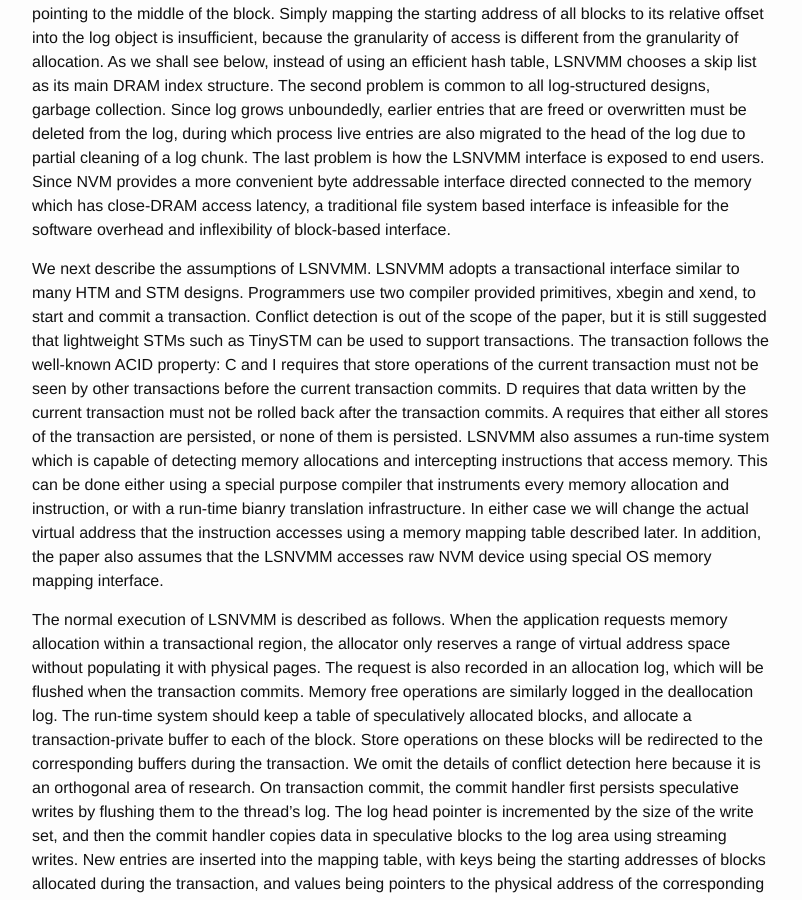
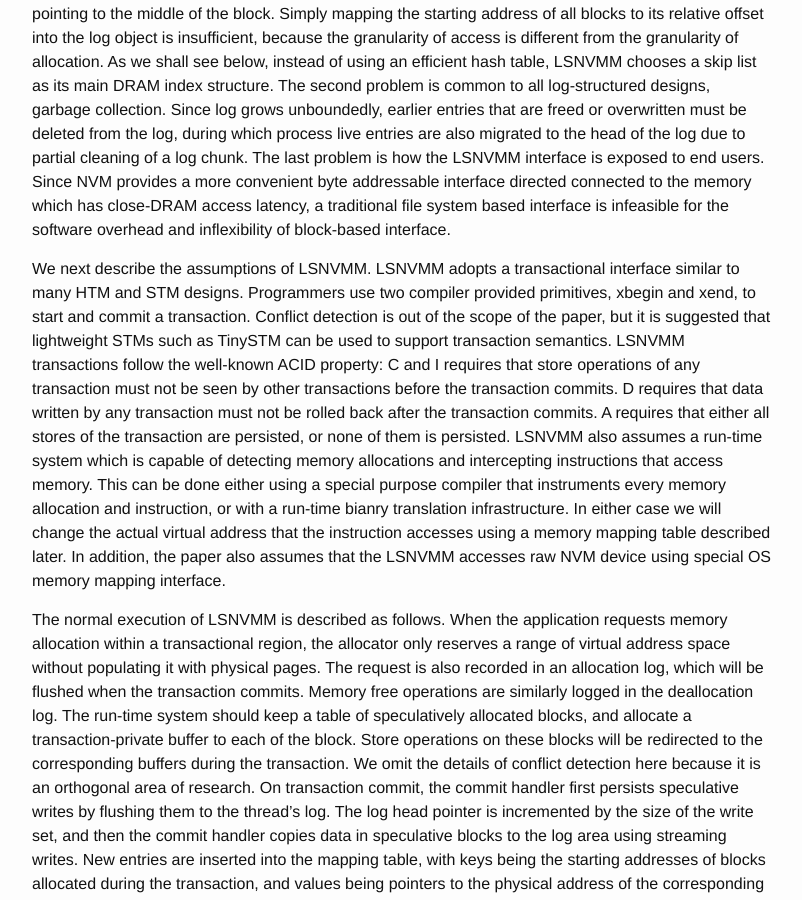
Before and after one commit to wangziqi2013/wangziqi2013.github.io, a Jekyll site: the page built from _posts/2019-02-25-log-structured-nv-main-memory.markdown, in a window 1280 px wide and 900 px high, scrolled down 1216 px. Shown: the whole window, without its empty margins (238-1040 px from the left). Built offline with Jekyll 4.4.1, drawn with Linux system fonts in a browser that asks for light colours.

Commit message:
Small change

```diff
--- a/_posts/2019-02-25-log-structured-nv-main-memory.markdown
+++ b/_posts/2019-02-25-log-structured-nv-main-memory.markdown
@@ -50,10 +50,10 @@ block-based interface.
 
 We next describe the assumptions of LSNVMM. LSNVMM adopts a transactional interface similar to many HTM and STM designs.
 Programmers use two compiler provided primitives, xbegin and xend, to start and commit a transaction. Conflict detection
-is out of the scope of the paper, but it is still suggested that lightweight STMs such as TinySTM can be used to
-support transactions. The transaction follows the well-known ACID property: C and I requires that store operations of the
-current transaction must not be seen by other transactions before the current transaction commits. D requires that data
-written by the current transaction must not be rolled back after the transaction commits. A requires that either all stores
+is out of the scope of the paper, but it is suggested that lightweight STMs such as TinySTM can be used to support
+transaction semantics. LSNVMM transactions follow the well-known ACID property: C and I requires that store operations of
+any transaction must not be seen by other transactions before the transaction commits. D requires that data
+written by any transaction must not be rolled back after the transaction commits. A requires that either all stores
 of the transaction are persisted, or none of them is persisted. LSNVMM also assumes a run-time system which is capable of
 detecting memory allocations and intercepting instructions that access memory. This can be done either using a special purpose
 compiler that instruments every memory allocation and instruction, or with a run-time bianry translation infrastructure.
```
